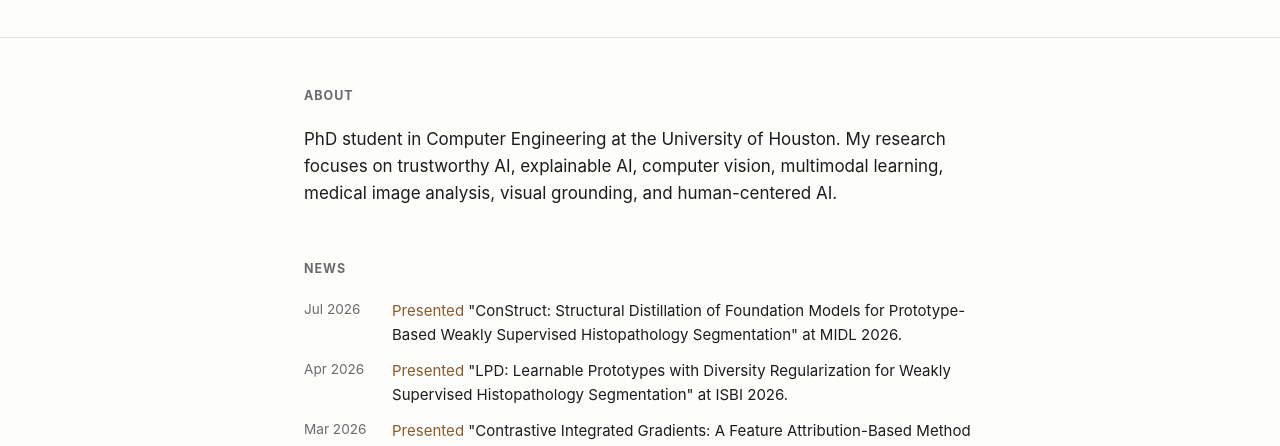
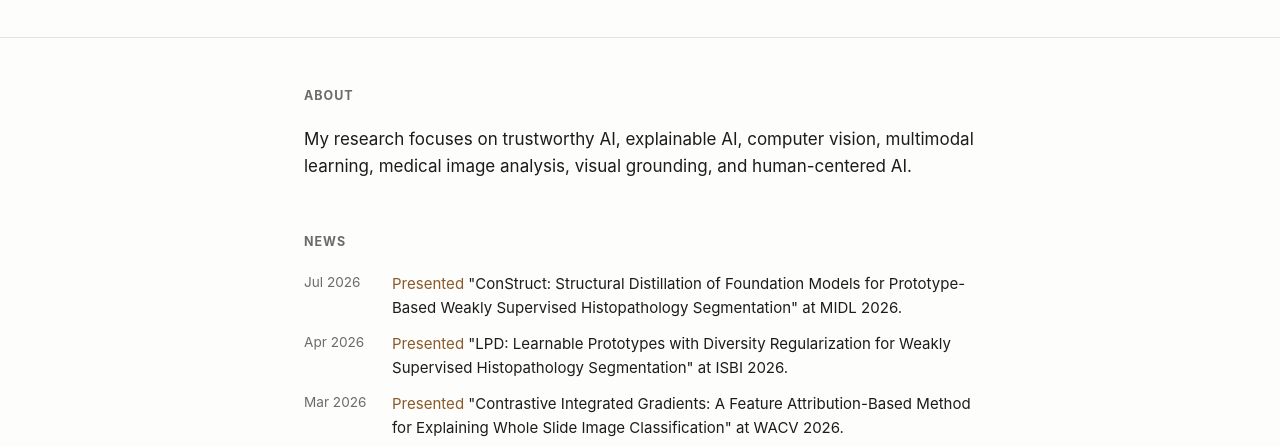
Before and after one commit to maianhpuco/maianhpuco.github.io, a plain HTML site: page index.html in a window 1280 px wide. Shown: the part 299-745 px from the top of the page. Drawn offline with Linux system fonts and the light colour scheme.

Commit message:
Simplify About section to research focus sentence only

```diff
--- a/index.html
+++ b/index.html
@@ -32,9 +32,8 @@
   <section id="about">
     <h2>About</h2>
     <p>
-      PhD student in Computer Engineering at the University of Houston. My research focuses on
-      trustworthy AI, explainable AI, computer vision, multimodal learning, medical image analysis,
-      visual grounding, and human-centered AI.
+      My research focuses on trustworthy AI, explainable AI, computer vision, multimodal learning,
+      medical image analysis, visual grounding, and human-centered AI.
     </p>
   </section>
 
```
